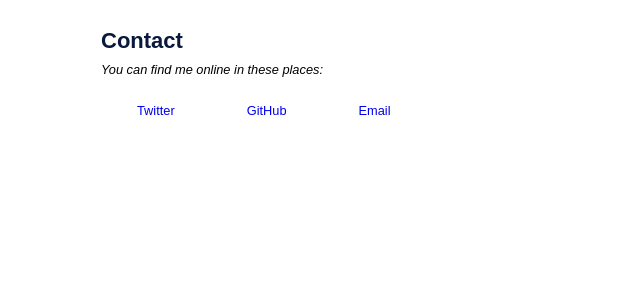
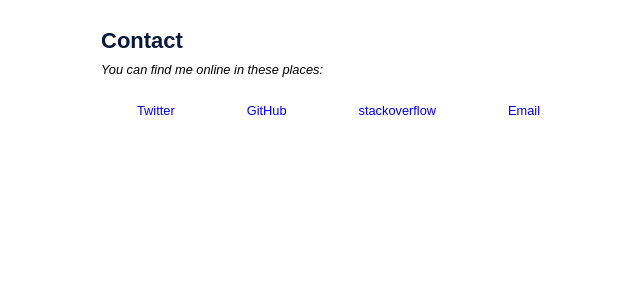
Before and after one commit to janhartigan/janhartigan, a PHP site: template application/views/contact.php in a window 1280 px wide. Shown: the part 171-471 px from the top of the page, without its empty margins (34-674 px from the left). Run offline with PHP 8.4, Linux system fonts and the light colour scheme; the template is opened without the code that fills it, so the values that code supplies are empty.

Commit message:
add stackoverflow to contact page

```diff
--- a/application/views/contact.php
+++ b/application/views/contact.php
@@ -5,5 +5,6 @@
 <div id="contact_methods">
 	<a href="http://twitter.com/#!/janhartigan" class="twitter green_hover">Twitter</a>
 	<a href="https://github.com/janhartigan" class="github green_hover">GitHub</a>
+	<a href="http://stackoverflow.com/users/385950/treeface" class="stackoverflow green_hover">stackoverflow</a>
 	<a href="mailto:jan@janhartigan.com" class="email green_hover">Email</a>
 </div>
```
